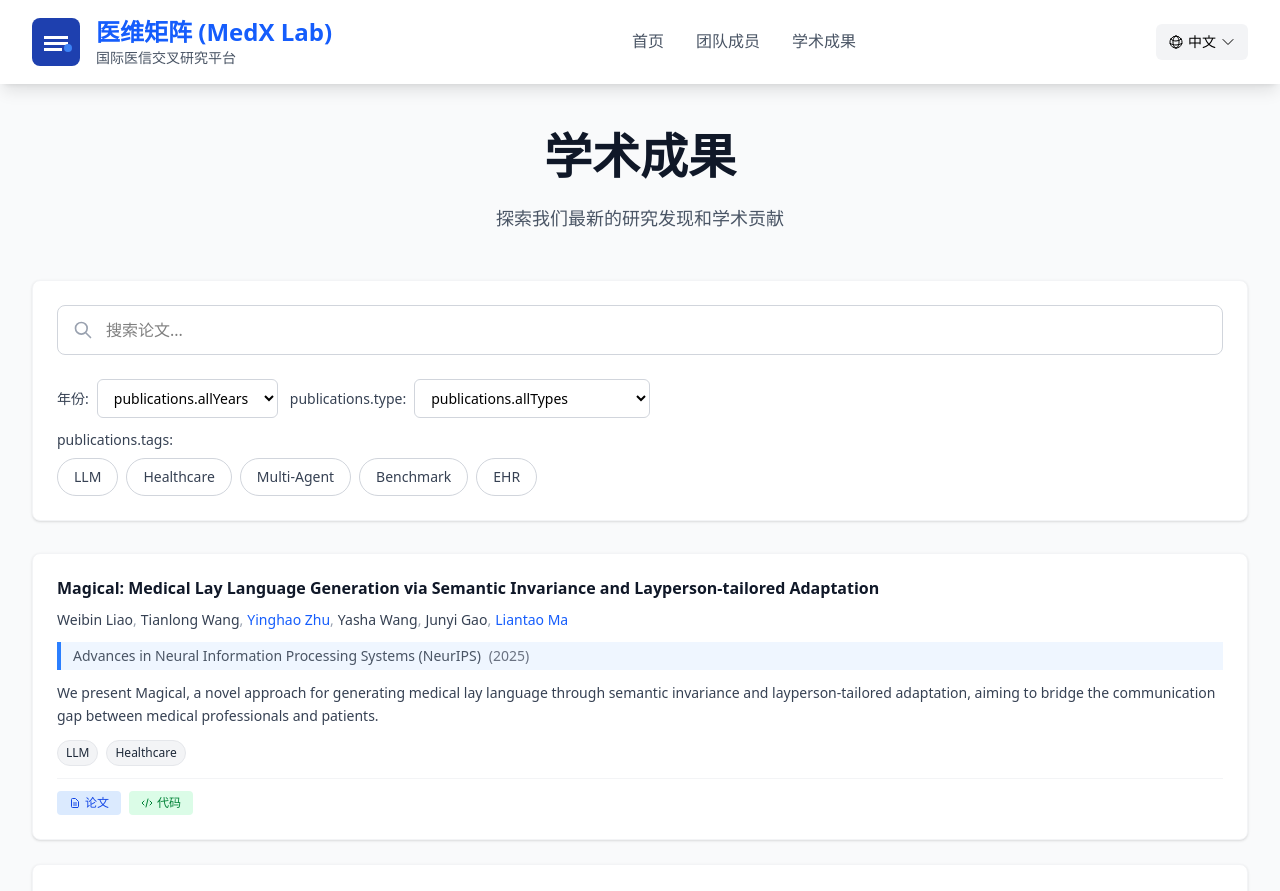
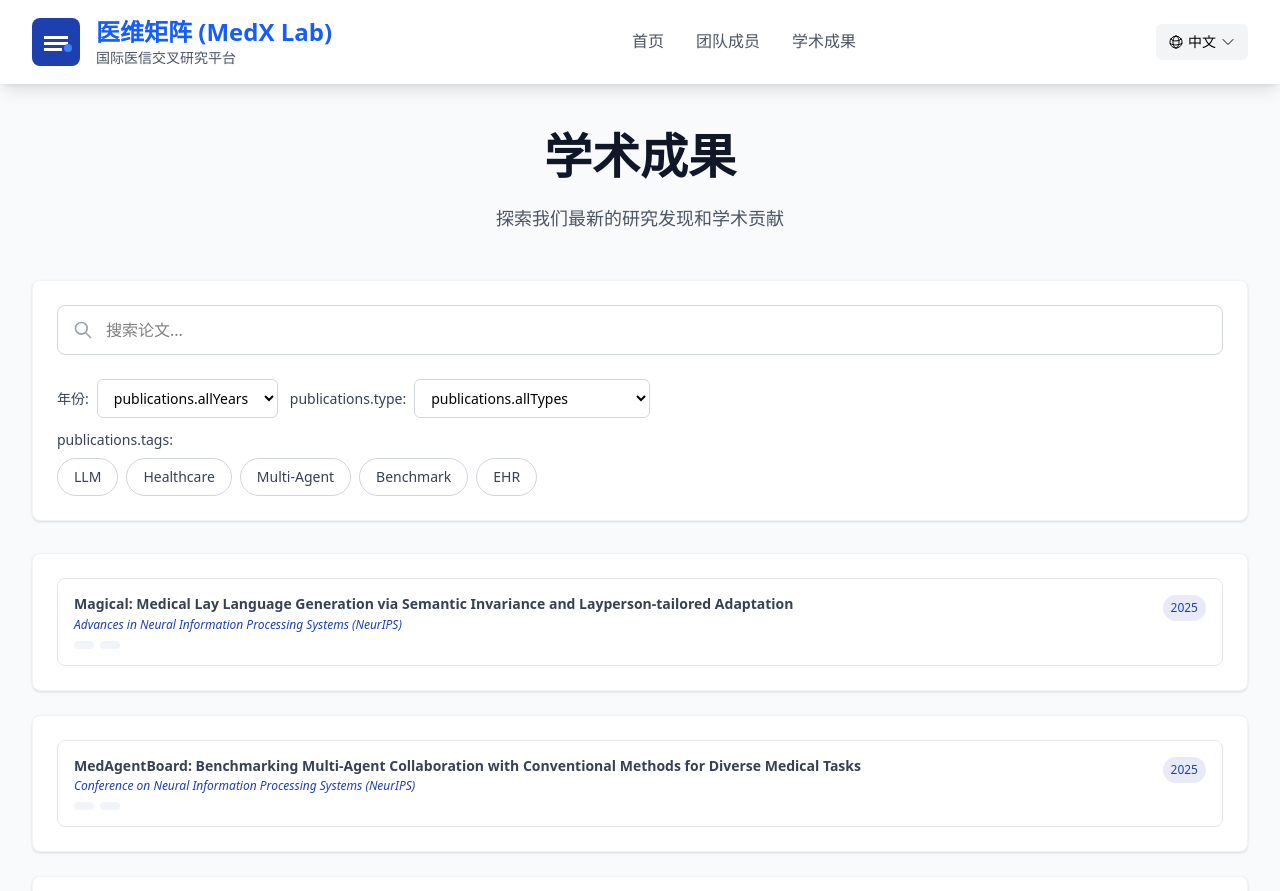
Before and after one commit to MedX-PKU/medx-pku.github.io, a Vue app: page /publications in a window 1280 px wide. Shown: the top 891 px of the page. Built offline with nearby package versions, Linux system fonts and the light colour scheme.

Commit message:
Replace v-html with escaped interpolation to prevent XSS in PublicationItem.vue

```diff
--- a/src/components/publications/PublicationItem.vue
+++ b/src/components/publications/PublicationItem.vue
@@ -1,123 +1,109 @@
 <template>
-  <div class="space-y-3">
-    <h4 class="font-semibold text-gray-900 leading-tight text-base">
-      {{ publication.title }}
-    </h4>
-
-    <div class="flex flex-wrap gap-1 text-sm text-gray-600">
-      <span v-for="(author, index) in publication.authors" :key="index">
-        <span v-if="author.highlight" class="font-medium text-blue-600">{{ author.name }}</span>
-        <span v-else class="text-gray-700">{{ author.name }}</span>
-        <span v-if="index < publication.authors.length - 1" class="text-gray-400">,</span>
-      </span>
-    </div>
-
-    <div class="text-sm text-gray-600 border-l-4 border-blue-500 pl-3 py-1 bg-blue-50">
-      <span class="font-medium">{{ publication.venue }}</span>
-      <span v-if="publication.year" class="text-gray-500 ml-2">({{ publication.year }})</span>
-    </div>
-
-    <p v-if="publication.abstract" class="text-sm text-gray-700 line-clamp-3 leading-relaxed">
-      {{ publication.abstract }}
-    </p>
-
-    <div v-if="publication.tags && publication.tags.length > 0" class="flex flex-wrap gap-2 mt-2">
-      <span
-        v-for="tag in publication.tags"
-        :key="tag"
-        class="inline-flex items-center px-2 py-1 rounded-full text-xs font-medium bg-gray-100 text-gray-800 border border-gray-200"
+  <div
+    class="border border-gray-200 rounded-lg p-4 bg-white/70 interactive-element interactive-border transition-all duration-200 publication-item"
+  >
+    <div class="flex items-start justify-between gap-4">
+      <div class="flex-1 min-w-0 publication-content">
+        <h4 class="font-semibold text-text-gray text-sm mb-1 leading-tight">
+          {{ publication.title }}
+        </h4>
+        <!-- Use v-html to render formatted author strings with links and highlights -->
+        <p
+          class="text-xs text-text-gray-light mb-1"
+        >
+          {{ formattedAuthors }}
+        </p>
+        <p class="text-xs text-primary-blue italic mb-2">
+          {{ publication.venue }}
+        </p>
+        <div class="flex flex-wrap gap-1.5">
+          <a
+            v-for="link in publication.links"
+            :key="link.type"
+            :href="link.url"
+            target="_blank"
+            rel="noopener noreferrer"
+            class="px-2.5 py-1 bg-bg-secondary text-text-gray text-xs rounded-full hover:bg-primary-blue/10 hover:text-primary-blue-dark transition-colors duration-200 interactive-element"
+          >
+            {{ link.type }}
+          </a>
+        </div>
+      </div>
+      <div
+        class="flex flex-shrink-0 flex-col items-end gap-1 text-right publication-meta"
       >
-        {{ tag }}
-      </span>
-    </div>
-
-    <div class="flex flex-wrap gap-2 mt-3 pt-3 border-t border-gray-100">
-      <a
-        v-if="publication.links?.paper"
-        :href="publication.links.paper"
-        target="_blank"
-        rel="noopener noreferrer"
-        class="inline-flex items-center px-3 py-1 text-xs font-medium text-blue-700 bg-blue-100 rounded hover:bg-blue-200 transition-colors"
-      >
-        <svg
-          class="w-3 h-3 mr-1"
-          fill="none"
-          stroke="currentColor"
-          viewBox="0 0 24 24"
+        <span class="time-tag">{{ publication.year }}</span>
+        <span
+          v-if="publication.tag"
+          class="inline-block px-2 py-1 bg-gray-100 text-gray-700 text-xs rounded-full font-medium mt-1"
         >
-          <path
-            stroke-linecap="round"
-            stroke-linejoin="round"
-            stroke-width="2"
-            d="M9 12h6m-6 4h6m2 5H7a2 2 0 01-2-2V5a2 2 0 012-2h5.586a1 1 0 01.707.293l5.414 5.414a1 1 0 01.293.707V19a2 2 0 01-2 2z"
-          />
-        </svg>
-        {{ $t('common.paper') }}
-      </a>
-
-      <a
-        v-if="publication.links?.code"
-        :href="publication.links.code"
-        target="_blank"
-        rel="noopener noreferrer"
-        class="inline-flex items-center px-3 py-1 text-xs font-medium text-green-700 bg-green-100 rounded hover:bg-green-200 transition-colors"
-      >
-        <svg
-          class="w-3 h-3 mr-1"
-          fill="none"
-          stroke="currentColor"
-          viewBox="0 0 24 24"
-        >
-          <path
-            stroke-linecap="round"
-            stroke-linejoin="round"
-            stroke-width="2"
-            d="M10 20l4-16m4 4l4 4-4 4M6 16l-4-4 4-4"
-          />
-        </svg>
-        {{ $t('common.code') }}
-      </a>
-
-      <a
-        v-if="publication.links?.demo"
-        :href="publication.links.demo"
-        target="_blank"
-        rel="noopener noreferrer"
-        class="inline-flex items-center px-3 py-1 text-xs font-medium text-purple-700 bg-purple-100 rounded hover:bg-purple-200 transition-colors"
-      >
-        <svg
-          class="w-3 h-3 mr-1"
-          fill="none"
-          stroke="currentColor"
-          viewBox="0 0 24 24"
-        >
-          <path
-            stroke-linecap="round"
-            stroke-linejoin="round"
-            stroke-width="2"
-            d="M15 12a3 3 0 11-6 0 3 3 0 016 0z"
-          />
-          <path
-            stroke-linecap="round"
-            stroke-linejoin="round"
-            stroke-width="2"
-            d="M2.458 12C3.732 7.943 7.523 5 12 5c4.478 0 8.268 2.943 9.542 7-1.274 4.057-5.064 7-9.542 7-4.477 0-8.268-2.943-9.542-7z"
-          />
-        </svg>
-        {{ $t('common.demo') }}
-      </a>
+          {{ publication.tag }}
+        </span>
+      </div>
     </div>
   </div>
 </template>
 
-<script>
-export default {
-  name: 'PublicationItem',
-  props: {
-    publication: {
-      type: Object,
-      required: true
-    }
+<script setup>
+defineProps({
+  publication: {
+    type: Object,
+    required: true
+  },
+  formattedAuthors: {
+    type: String,
+    required: true
+  }
+})
+</script>
+
+<style scoped>
+.text-text-gray {
+  color: #374151;
+}
+.text-text-gray-light {
+  color: #6b7280;
+}
+.text-primary-blue {
+  color: #1e40af;
+}
+.bg-bg-secondary {
+  background-color: #f1f5f9;
+}
+.hover\:bg-primary-blue\/10:hover {
+  background-color: rgba(30, 64, 175, 0.1);
+}
+.hover\:text-primary-blue-dark:hover {
+  color: #1e3a8a;
+}
+
+.time-tag {
+  display: inline-block;
+  padding: 0.25rem 0.5rem;
+  background-color: rgba(30, 64, 175, 0.1);
+  color: #1e40af;
+  font-size: 0.75rem;
+  border-radius: 9999px;
+  font-weight: 500;
+  flex-shrink: 0;
+}
+
+.interactive-element {
+  transition: background-color 0.2s ease-out, border-color 0.2s ease-out,
+    color 0.2s ease-out, box-shadow 0.2s ease-out;
+}
+.interactive-border:hover {
+  border-color: rgba(30, 64, 175, 0.3);
+}
+
+/* Responsive styles from template */
+@media (max-width: 1023px) or (max-height: 599px) {
+  .publication-meta {
+    display: none !important;
+  }
+  .publication-item .publication-content {
+    flex: 1 !important;
+    margin-right: 0 !important;
   }
 }
-</script>
+</style>
```
